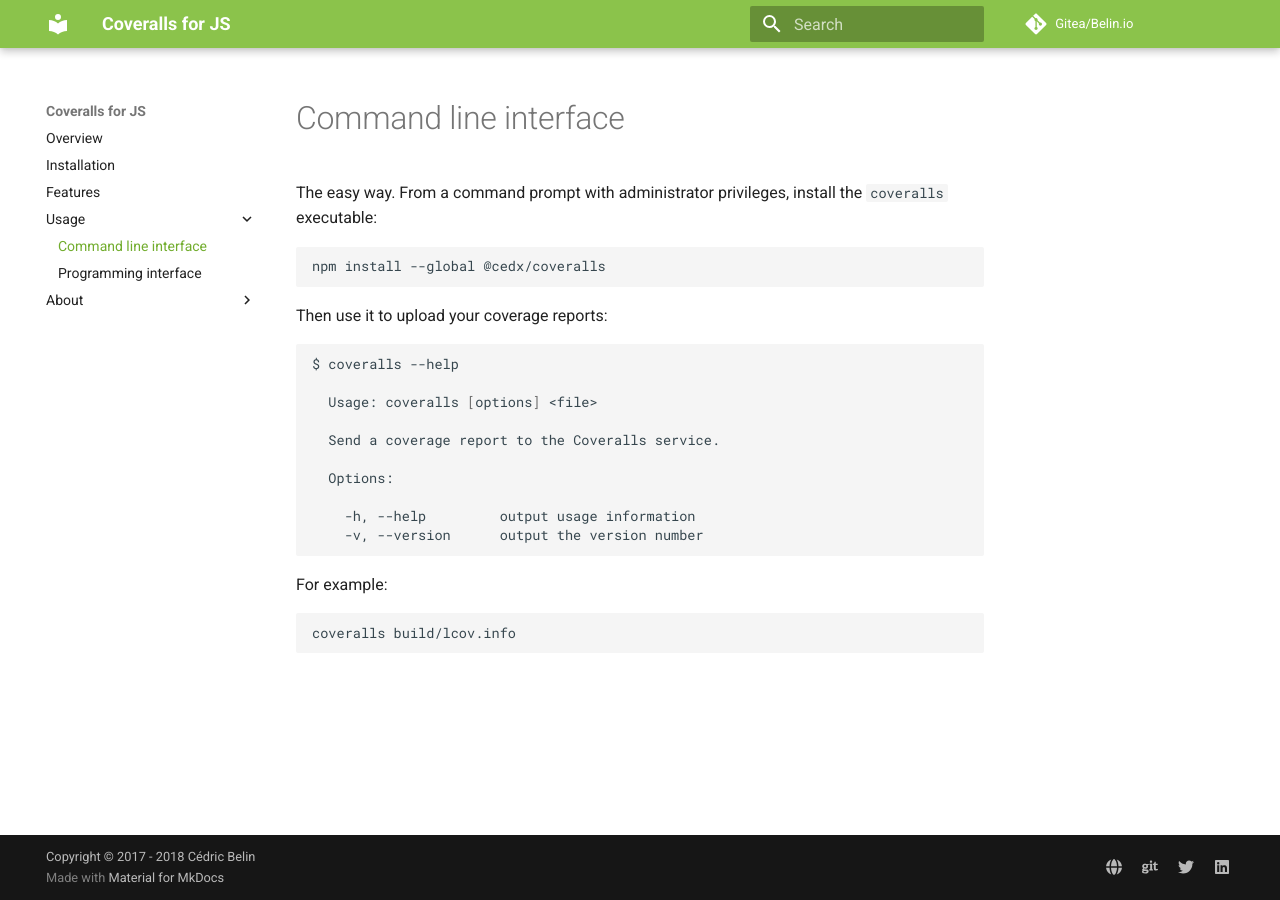
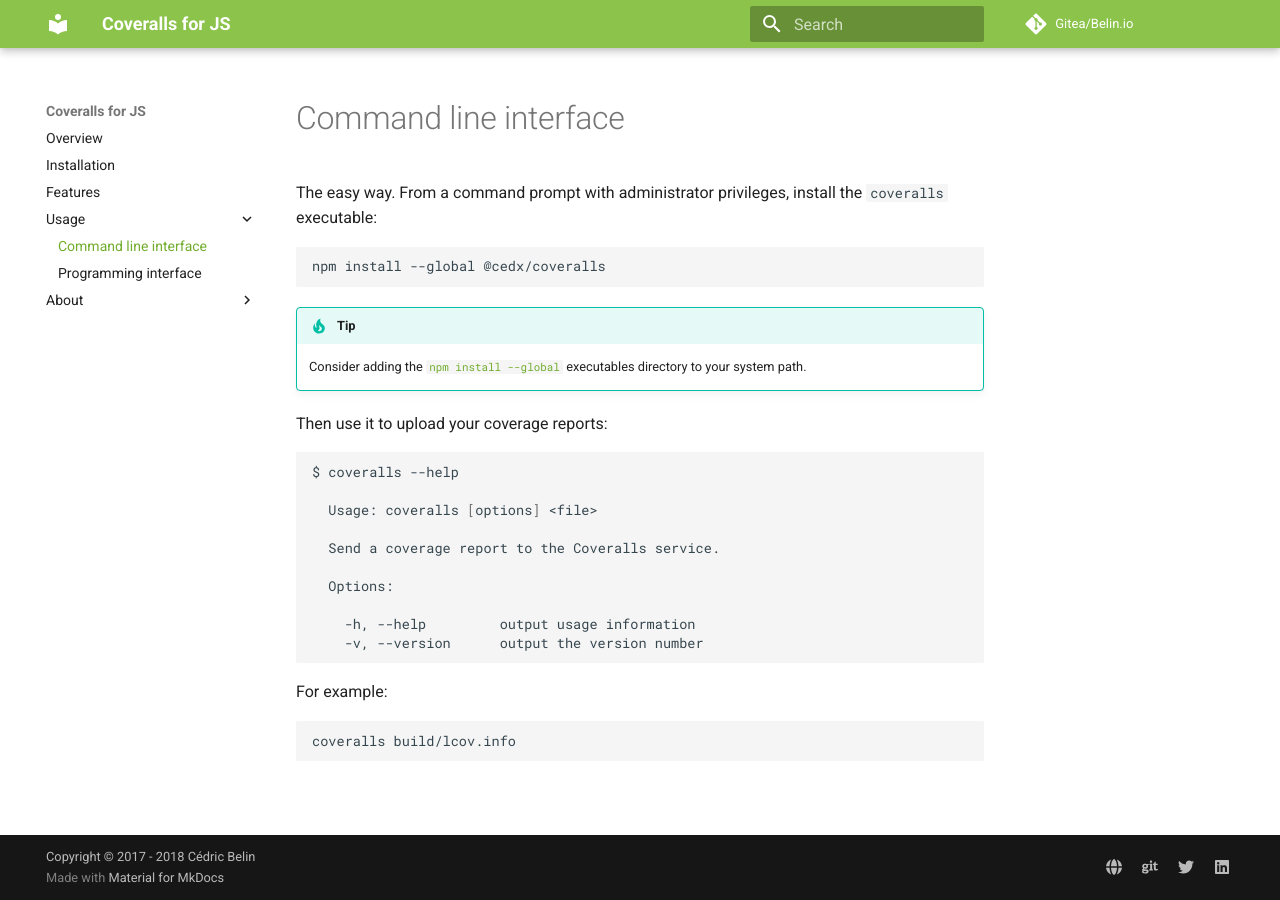
Before and after one commit to cedx/coveralls.js, an MkDocs documentation site: the page built from doc/usage/cli.md, in a window 1280 px wide. Built offline with MkDocs 1.6.1 and Material for MkDocs 9.7.7, drawn with Linux system fonts in a browser that asks for light colours.

Commit message:
Updated the documentation

````diff
--- a/doc/usage/cli.md
+++ b/doc/usage/cli.md
@@ -7,6 +7,9 @@ The easy way. From a command prompt with administrator privileges, install the `
 ```shell
 npm install --global @cedx/coveralls
 ```
+
+!!! tip
+    Consider adding the [`npm install --global`](https://docs.npmjs.com/files/folders) executables directory to your system path.
 
 Then use it to upload your coverage reports:
 
````
